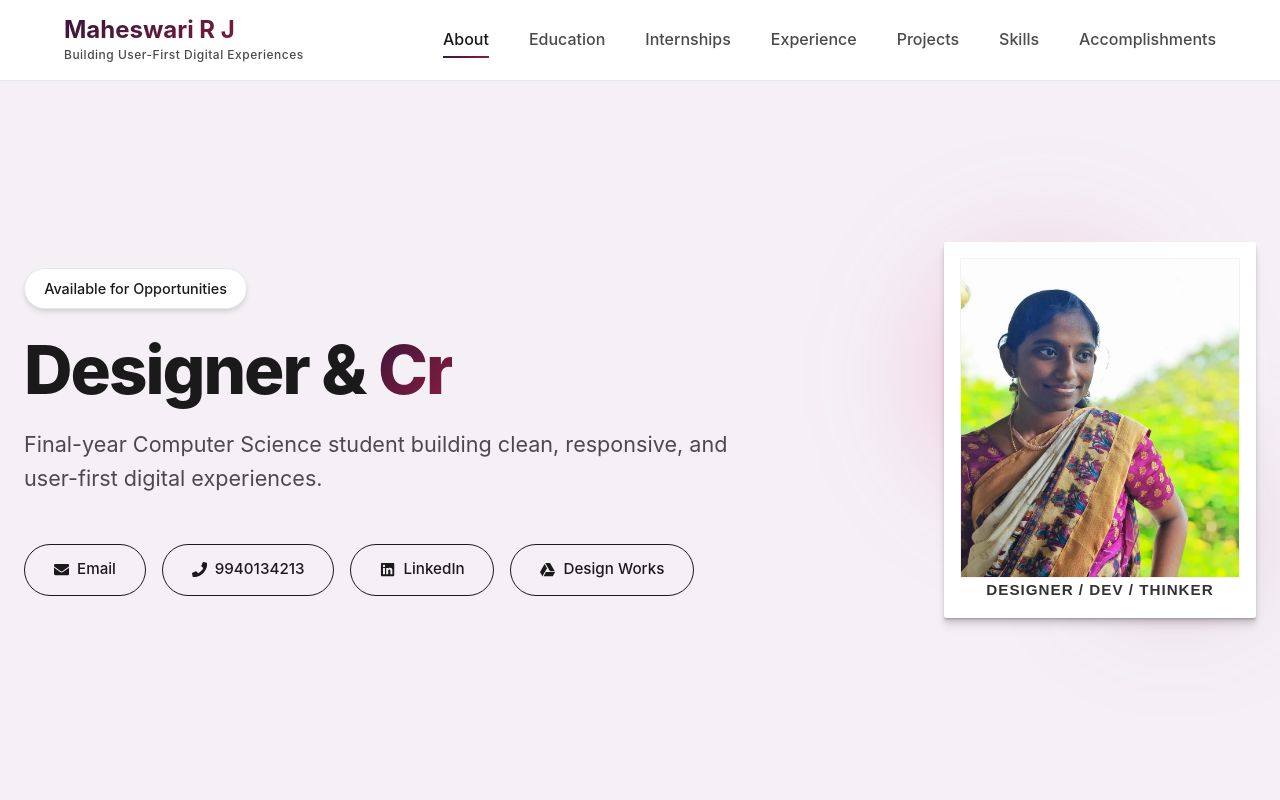
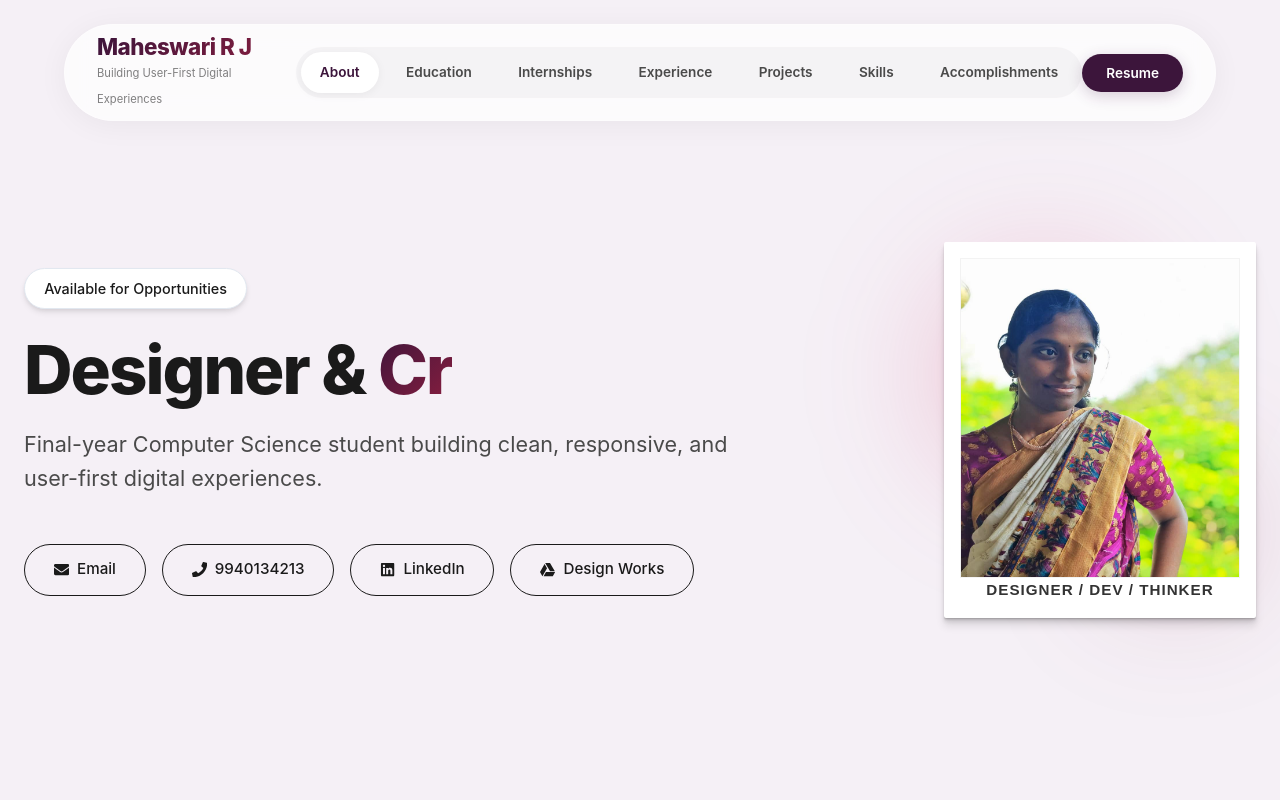
Before and after one commit to Maheswari-23/Maheswari_R_J_Portfolio, a React (Vite) app: page / in a window 1280 px wide. Shown: the top 800 px of the page. Built offline with nearby package versions, Linux system fonts and the light colour scheme.

Commit message:
style: enhance navbar with floating glassmorphism design

```diff
--- a/src/App.css
+++ b/src/App.css
@@ -83,78 +83,97 @@ body {
 /* NAVIGATION */
 .navbar {
   position: fixed;
+  top: 1.5rem;
+  left: 50%;
+  transform: translateX(-50%);
+  width: 90%;
+  max-width: 1200px;
+  background: rgba(255, 255, 255, 0.7);
+  backdrop-filter: blur(12px);
+  -webkit-backdrop-filter: blur(12px);
+  z-index: 1000;
+  border-radius: 100px;
+  border: 1px solid rgba(255, 255, 255, 0.3);
+  box-shadow: 0 4px 30px rgba(0, 0, 0, 0.05);
+  transition: all 0.4s cubic-bezier(0.165, 0.84, 0.44, 1);
+}
+
+.navbar.scrolled {
   top: 0;
   width: 100%;
+  max-width: 100%;
+  border-radius: 0;
   background: rgba(255, 255, 255, 0.95);
-  backdrop-filter: blur(10px);
-  z-index: 1000;
-  border-bottom: 1px solid var(--border-color);
-  transition: all 0.3s ease;
+  padding: 0.5rem 0;
+  box-shadow: 0 10px 30px rgba(0, 0, 0, 0.08);
 }
 
 .nav-container {
   display: flex;
   justify-content: space-between;
   align-items: center;
-  padding: 1rem 1.5rem; /* Adjusted padding */
-  max-width: 1200px;
-  margin: 0 auto;
-}
-
-.logo-container {
-  display: flex;
-  flex-direction: column;
+  padding: 0.6rem 2rem;
+  width: 100%;
 }
 
 .logo {
-  font-size: 1.5rem;
-  font-weight: 700;
+  font-size: 1.4rem;
+  font-weight: 800;
+  letter-spacing: -0.5px;
+  margin: 0;
   background: var(--gradient);
   -webkit-background-clip: text;
   -webkit-text-fill-color: transparent;
   background-clip: text;
-  line-height: 1.2;
 }
 
 .logo-tagline {
-  font-size: 0.75rem;
+  font-size: 0.7rem;
+  opacity: 0.7;
   color: var(--text-secondary);
-  font-weight: 500;
-  letter-spacing: 0.5px;
 }
 
 .nav-links {
   display: flex;
-  gap: 2.5rem;
+  gap: 0.5rem;
+  background: rgba(0,0,0,0.03);
+  padding: 0.3rem;
+  border-radius: 50px;
 }
 
 .nav-links a {
+  padding: 0.6rem 1.2rem;
+  border-radius: 50px;
+  font-size: 0.85rem;
   color: var(--text-secondary);
+  font-weight: 600;
+  transition: all 0.3s ease;
   text-decoration: none;
-  font-weight: 500;
-  transition: all 0.3s ease;
-  position: relative;
-}
-
-.nav-links a::after {
-  content: '';
-  position: absolute;
-  bottom: -5px;
-  left: 0;
-  width: 0;
-  height: 2px;
-  background: var(--gradient);
-  transition: width 0.3s ease;
 }
 
 .nav-links a:hover,
 .nav-links a.active {
-  color: var(--text-primary);
+  background: white;
+  color: var(--primary-color);
+  box-shadow: 0 2px 10px rgba(0,0,0,0.05);
 }
 
-.nav-links a:hover::after,
-.nav-links a.active::after {
-  width: 100%;
+.nav-resume-btn {
+  background: var(--primary-color);
+  color: white;
+  padding: 0.7rem 1.5rem;
+  border-radius: 50px;
+  font-weight: 600;
+  font-size: 0.85rem;
+  text-decoration: none;
+  transition: all 0.3s ease;
+  box-shadow: 0 4px 15px rgba(60, 21, 59, 0.2);
+}
+
+.nav-resume-btn:hover {
+  background: var(--secondary-color);
+  transform: translateY(-2px);
+  box-shadow: 0 6px 20px rgba(60, 21, 59, 0.3);
 }
 
 /* HERO SECTION */
--- a/src/App.jsx
+++ b/src/App.jsx
@@ -99,6 +99,7 @@ const SkillsMarquee = ({ skills }) => {
 
 export default function Portfolio() {
   const [activeSection, setActiveSection] = useState('about');
+  const [scrolled, setScrolled] = useState(false);
   const typedText = useTypewriter(['Developer', 'Creator', 'Innovator']);
   const setObservedElements = useIntersectionObserver({ threshold: 0.1 });
 
@@ -107,11 +108,11 @@ export default function Portfolio() {
 
   useEffect(() => {
     const handleScroll = () => {
+        setScrolled(window.scrollY > 50);
         const sections = document.querySelectorAll('section[id]');
         let currentSection = '';
         sections.forEach(section => {
             const sectionTop = section.offsetTop;
-            // Adjusted offset for scroll snap accuracy
             if (window.scrollY >= sectionTop - 200) {
                 currentSection = section.getAttribute('id');
             }
@@ -282,10 +283,10 @@ export default function Portfolio() {
 
   return (
     <div className="portfolio">
-      <nav className="navbar">
+      <nav className={`navbar ${scrolled ? 'scrolled' : ''}`}>
         <div className="nav-container">
           {/* LOGO AREA: Name + Tagline */}
-          <div className="logo-container">
+          <div className="logo-container" onClick={() => window.scrollTo({top: 0, behavior: 'smooth'})} style={{cursor: 'pointer'}}>
             <h1 className="logo">Maheswari R J</h1>
             <span className="logo-tagline">Building User-First Digital Experiences</span>
           </div>
@@ -304,6 +305,12 @@ export default function Portfolio() {
                 {item}
               </a>
             ))}
+          </div>
+
+          <div className="nav-actions">
+            <a href="/resume.pdf" download className="nav-resume-btn">
+              Resume
+            </a>
           </div>
         </div>
       </nav>
```
